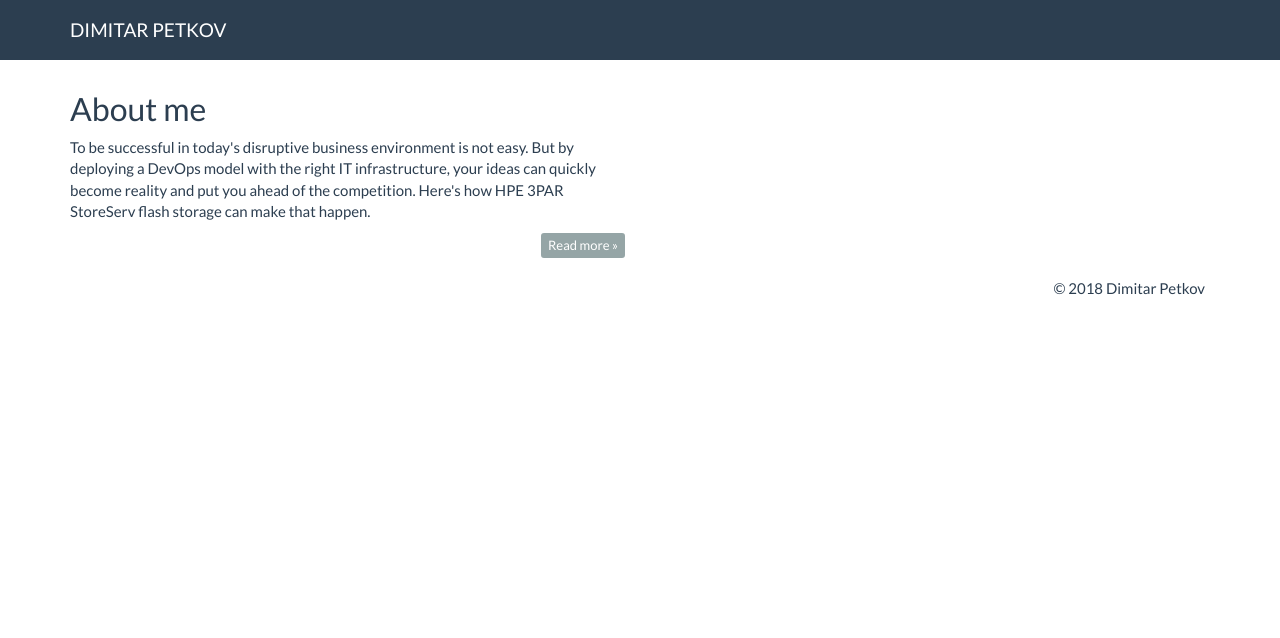
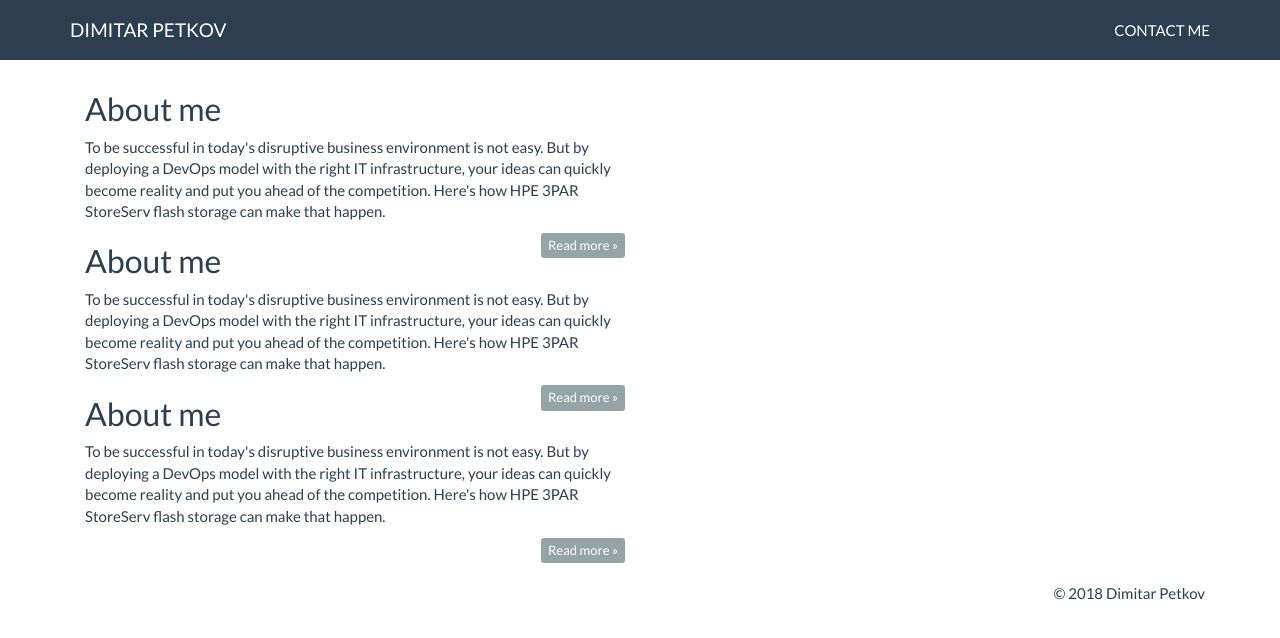
Before and after one commit to DimitarPetkov1/DimitarPetkov1.github.io, a plain HTML site: page index.html in a window 1280 px wide. Drawn offline with Linux system fonts and the light colour scheme.

Commit message:
Update index.html

```diff
--- a/index.html
+++ b/index.html
@@ -22,7 +22,7 @@
             </div>
             <div class="navbar-collapse collapse">
                 <ul class="nav navbar-nav navbar-right">
-
+                    <li><a href="contactme.html">Contact me</a> </li>
 
                 </ul>
             </div>
@@ -32,8 +32,42 @@
 
 <main>
     <div class="container body-content">
-        <div class="row">
+        <div class="column">
             <div class="col-md-6">
+                <article>
+                    <header>
+                        <h2>
+                            About me
+                        </h2>
+                    </header>
+                    <p>
+                        To be successful in today's disruptive business environment is not easy. But by deploying a DevOps model with the right IT infrastructure, your ideas can quickly become reality and put you ahead of the competition. Here's how HPE 3PAR StoreServ flash storage can make that happen.
+                    </p>
+                    <small class="author">
+                    </small>
+                    <footer>
+                        <div class="pull-right">
+                            <a class="btn btn-default btn-xs" href="viewpost.html">Read more &raquo;</a>
+                        </div>
+                    </footer>
+                </article>
+                <article>
+                    <header>
+                        <h2>
+                            About me
+                        </h2>
+                    </header>
+                    <p>
+                        To be successful in today's disruptive business environment is not easy. But by deploying a DevOps model with the right IT infrastructure, your ideas can quickly become reality and put you ahead of the competition. Here's how HPE 3PAR StoreServ flash storage can make that happen.
+                    </p>
+                    <small class="author">
+                    </small>
+                    <footer>
+                        <div class="pull-right">
+                            <a class="btn btn-default btn-xs" href="viewpost.html">Read more &raquo;</a>
+                        </div>
+                    </footer>
+                </article>
                 <article>
                     <header>
                         <h2>
@@ -59,7 +93,6 @@
 
 </main>
 
-
 <footer>
 <div class="container modal-footer">
     <p>&copy; 2018 Dimitar Petkov</p>
```
Lines whose indentation alone changed are shown as unchanged.
